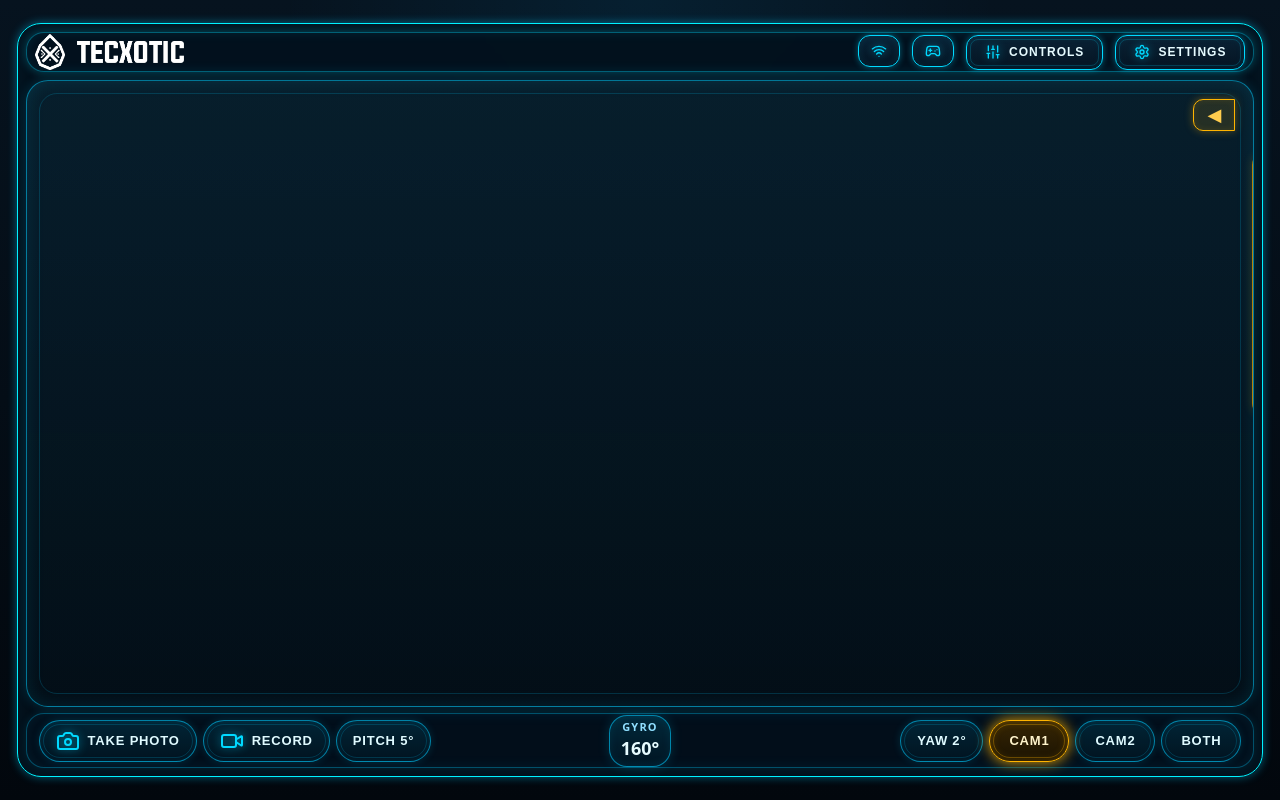
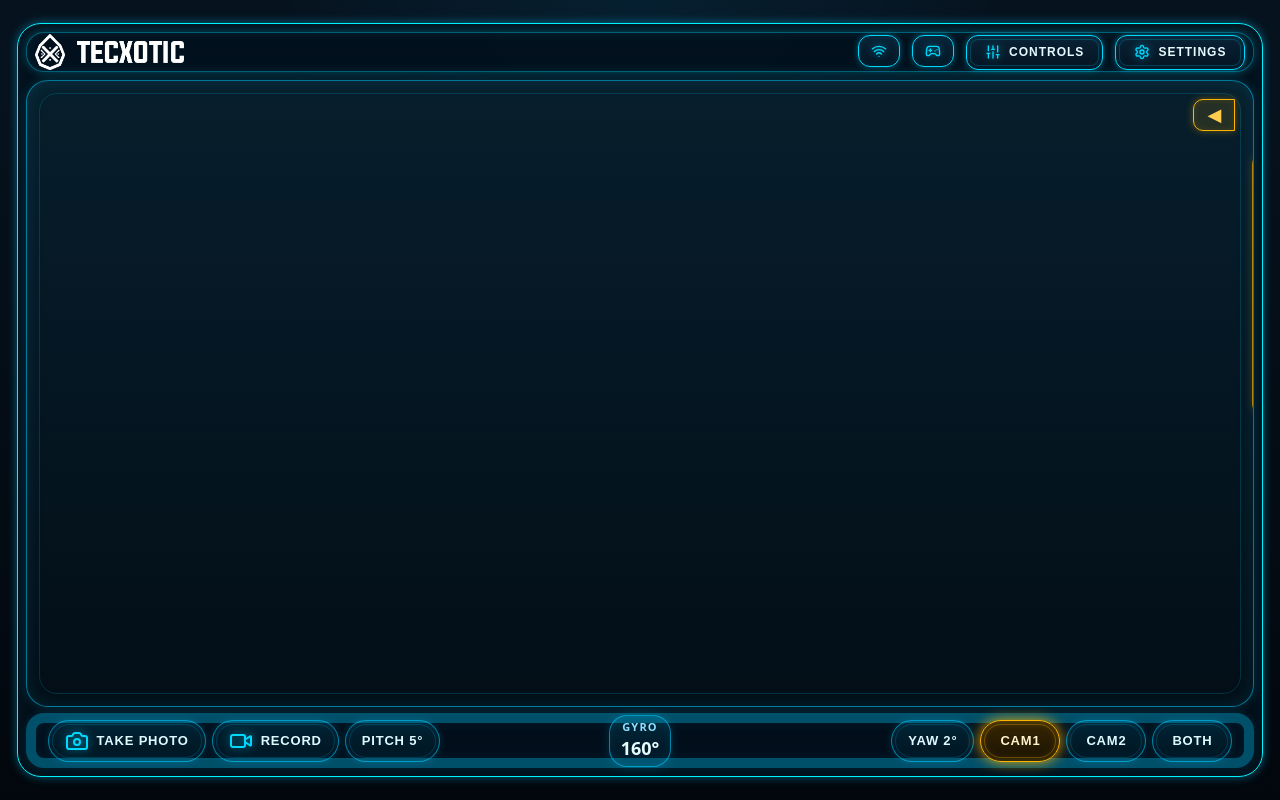
Before and after one commit to DulceBucio/TecXotic-2026, a React (Vite) app in the folder client/: page /#/ in a window 1280 px wide. Built offline with nearby package versions, Linux system fonts and the light colour scheme; no server answers.

Commit message:
Front cambio borde bottom navBar (prueba en taller de git)

```diff
--- a/client/src/components/Main/BottomNavBar/BottomNavBar.css
+++ b/client/src/components/Main/BottomNavBar/BottomNavBar.css
@@ -7,7 +7,7 @@
     width: 100%;
     height: 100%;
     padding: 0 12px;
-    border: 1px solid rgba(0, 204, 255, 0.35);
+    border: 10px solid rgba(0, 204, 255, 0.35);
     border-radius: 18px;
     background: rgba(3, 16, 28, 0.72);
     box-shadow:
```
